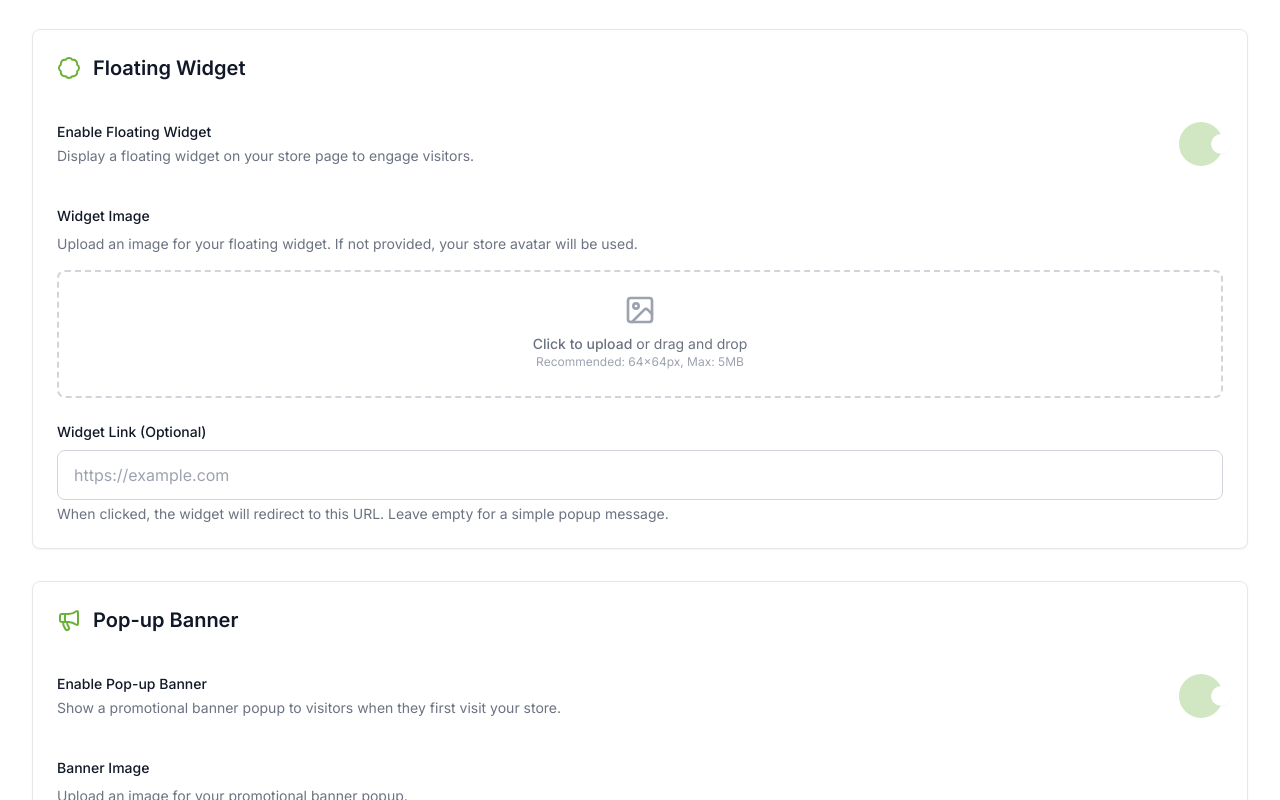
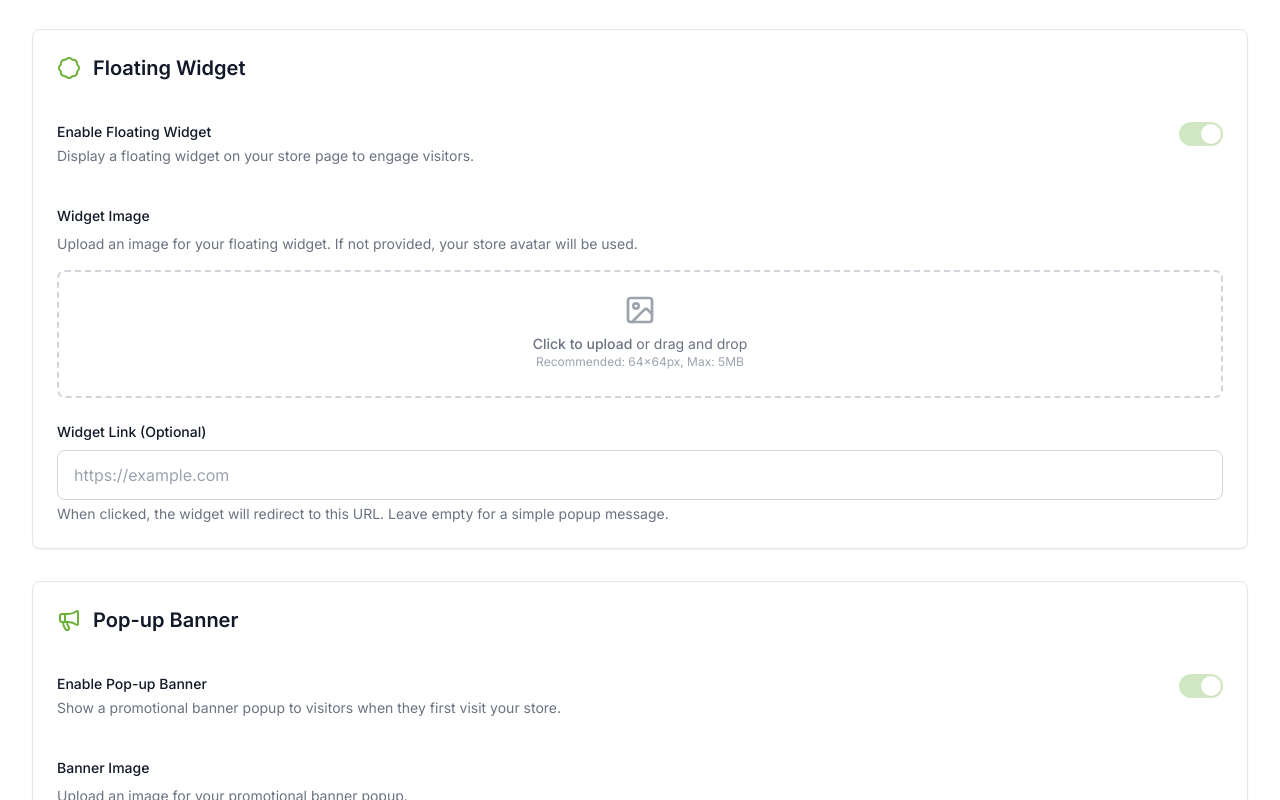
Before and after one commit to ErolledDev/tiangge-erolleddev, a Next.js app: page /dashboard/store in a window 1280 px wide. Shown: the part 1080-1880 px from the top of the page. Built offline with nearby package versions, Linux system fonts and the light colour scheme; no server answers; the database is empty; sample sign-in values are in the browser's storage.

Commit message:
Update CustomToggle.tsx

```diff
--- a/components/CustomToggle.tsx
+++ b/components/CustomToggle.tsx
@@ -47,18 +47,17 @@
           onClick={handleToggle}
           disabled={disabled}
           className={`
-            relative inline-flex h-5 w-9 sm:h-6 sm:w-11 flex-shrink-0 cursor-pointer rounded-full border-2 border-transparent
+            relative inline-flex h-6 w-11 flex-shrink-0 cursor-pointer rounded-full border-2 border-transparent
             transition-colors duration-200 ease-in-out focus:outline-none focus:ring-2 focus:ring-primary-600 focus:ring-offset-2
-            min-h-[44px] min-w-[44px] items-center justify-center
             ${checked ? 'bg-primary-600' : 'bg-gray-200'}
             ${disabled ? 'opacity-30 cursor-not-allowed' : ''}
           `}
         >
           <span
             className={`
-              pointer-events-none inline-block h-4 w-4 sm:h-5 sm:w-5 transform rounded-full bg-white shadow ring-0
+              pointer-events-none inline-block h-5 w-5 transform rounded-full bg-white shadow ring-0
               transition duration-200 ease-in-out
-              ${checked ? 'translate-x-4 sm:translate-x-5' : 'translate-x-0'}
+              ${checked ? 'translate-x-5' : 'translate-x-0'}
             `}
           />
         </button>
```
